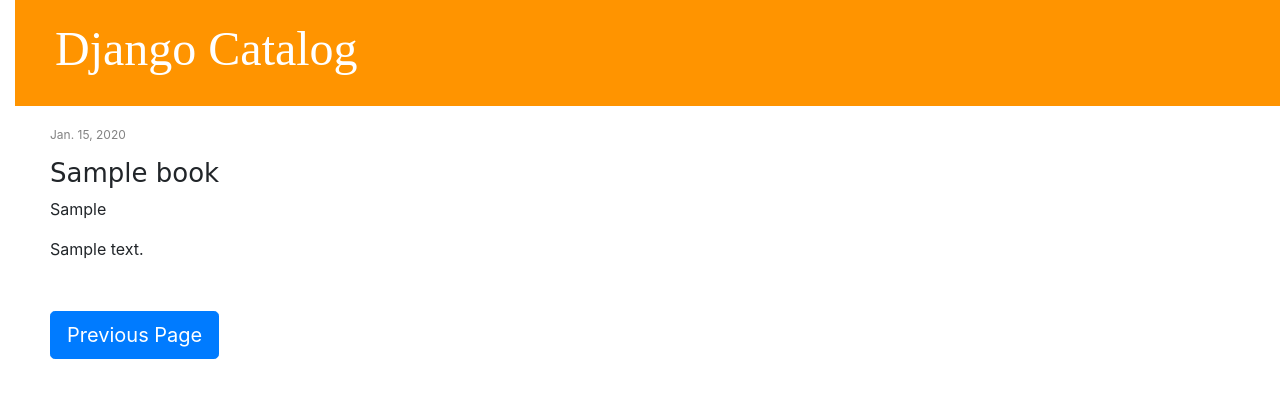
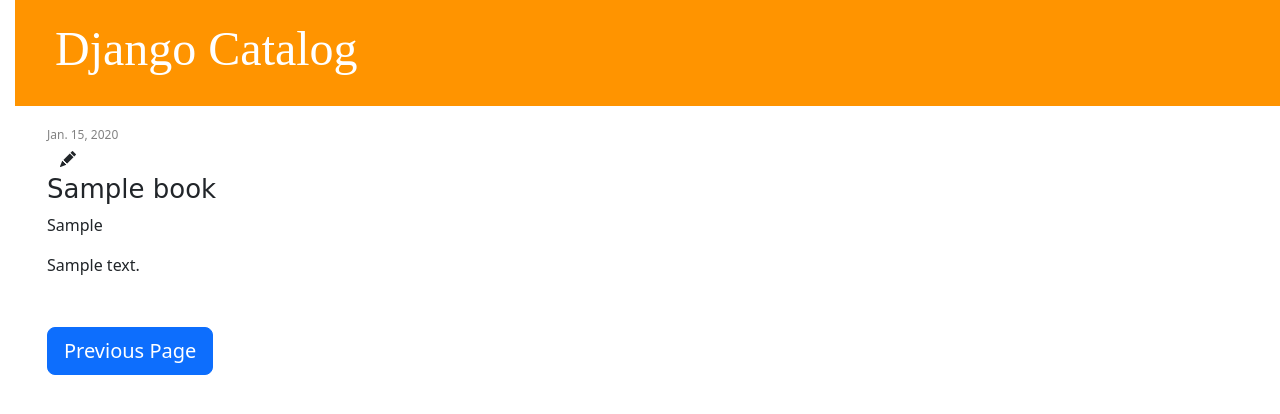
Before and after one commit to ls500pymaster/djangoProject_2, a Django app: page /catalog/book/1/ in a window 1280 px wide. Shown: the top 414 px of the page. Run offline with Django 4.2, Linux system fonts and the light colour scheme; tables that the repository leaves empty hold one stand-in row (values such as "Sample post"); some libraries are stand-ins or nearby versions; some web fonts are replaced.

Commit message:
added bootstrap icons

```diff
--- a/catalog/templates/catalog/base.html
+++ b/catalog/templates/catalog/base.html
@@ -4,7 +4,8 @@
         <title>Django Catalog</title>
         <meta charset="utf-8">
         <meta name="viewport" content="width=device-width, initial-scale=1, shrink-to-fit=no">
-        <link rel="stylesheet" href="https://cdn.jsdelivr.net/npm/bootstrap@4.0.0/dist/css/bootstrap.min.css">
+        <link rel="stylesheet" href="https://cdn.jsdelivr.net/npm/bootstrap@5.3.0-alpha1/dist/css/bootstrap.min.css">
+        <link rel="stylesheet" href="https://cdn.jsdelivr.net/npm/bootstrap-icons@1.3.0/font/bootstrap-icons.css">
         <link href='//fonts.googleapis.com/css2?family=Aboreto&display=swap' rel='stylesheet' type='text/css'>
         <link rel="stylesheet" href="{% static 'css/catalog.css' %}">
     </head>
--- a/catalog/templates/catalog/book_detail.html
+++ b/catalog/templates/catalog/book_detail.html
@@ -1,5 +1,5 @@
 {% extends 'catalog/base.html' %}
-
+{% load bootstrap_icons %}
 {% block content %}
     <div class="post">
         {% if book.publication_date %}
@@ -7,7 +7,7 @@
                 {{ book.publication_date }}
             </div>
         {% endif %}
-        <a class="btn btn-default" href="{% url 'book_detail' pk=book.pk %}"><span class="glyphicon glyphicon-pencil"></span></a>
+        <a class="btn btn-default" href="{% url 'book_edit' pk=book.pk %}"><i class="bi bi-pencil-fill"></i></a>
         <h1>{{ book.title }}</h1>
         <p>{{ book.authors.get|linebreaksbr }}</p>
         <p>{{ book.description|linebreaksbr }}</p>
--- a/catalog/templates/catalog/book_edit.html
+++ b/catalog/templates/catalog/book_edit.html
@@ -4,6 +4,6 @@
     <h1>Edit book</h1>
     <form method="POST" class="post-form">{% csrf_token %}
         {{ form.as_p }}
-        <button type="submit" class="save btn btn-default">Save</button>
+    <button type="submit" class="btn btn-primary btn-sm">Save</button>
     </form>
 {% endblock %}
--- a/djangoProject_2/settings.py
+++ b/djangoProject_2/settings.py
@@ -41,6 +41,7 @@
 	'django_extensions',
 	'django_print_settings',
 	'crispy_forms',
+	'django_bootstrap_icons',
 ]
 
 MIDDLEWARE = [
```
